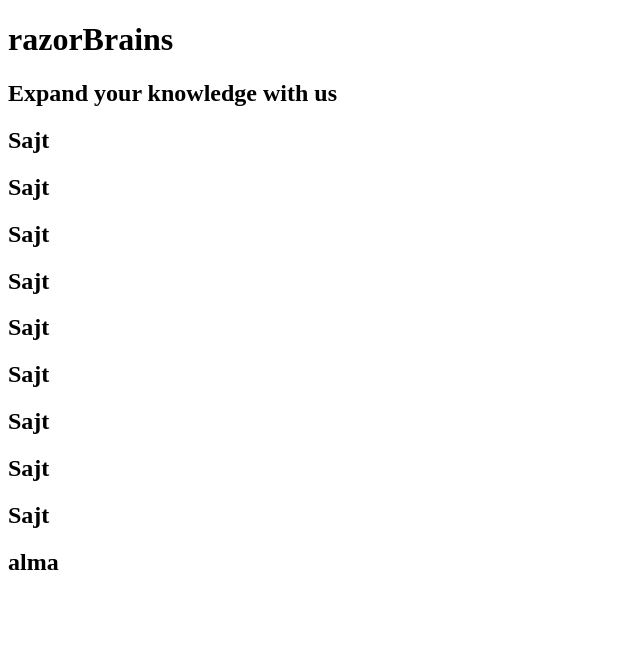
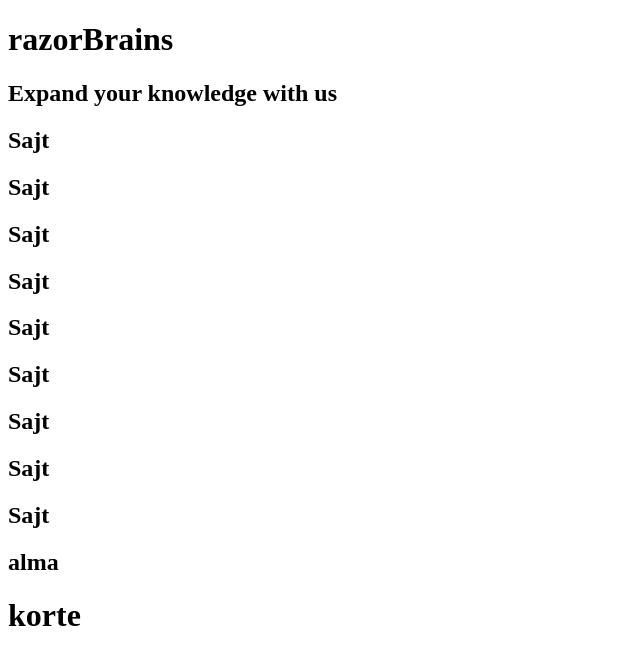
Before and after one commit to vtmate/razorBrains, a plain HTML site: page index.html in a window 1280 px wide. Shown: the whole page, without its empty margins (0-640 px from the left). Drawn offline with Linux system fonts and the light colour scheme.

Commit message:
added korte

```diff
--- a/index.html
+++ b/index.html
@@ -18,5 +18,7 @@
     <h2>Sajt</h2>
     <h2>Sajt</h2>
     <h2>alma</h2>
+
+    <h1>korte</h1>
 </body>
 </html>
```
